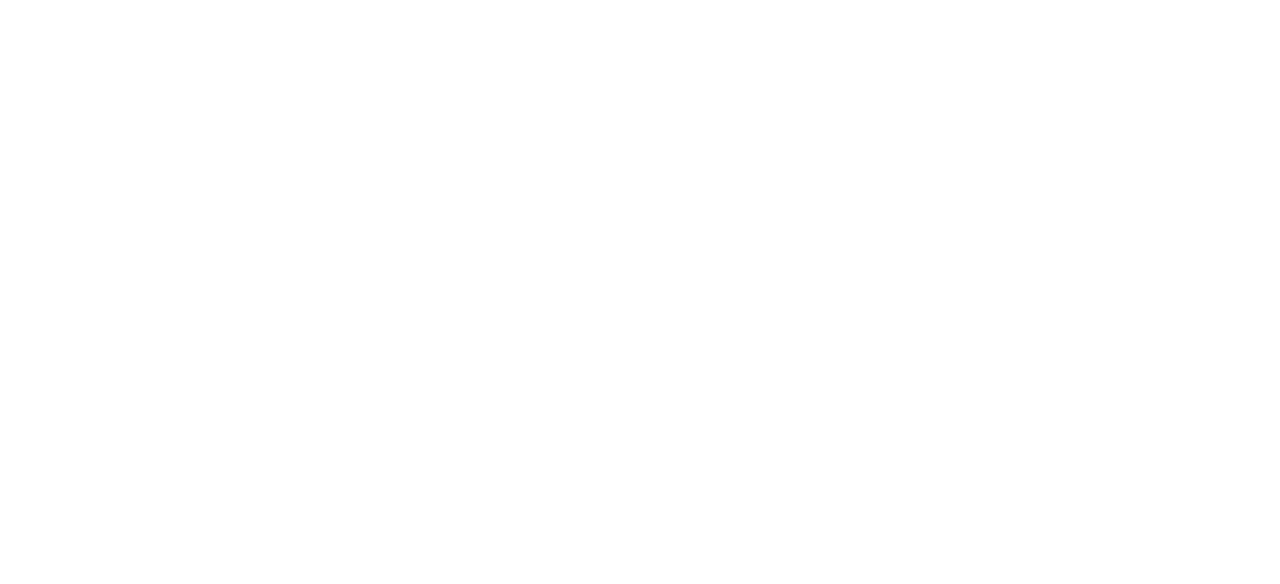
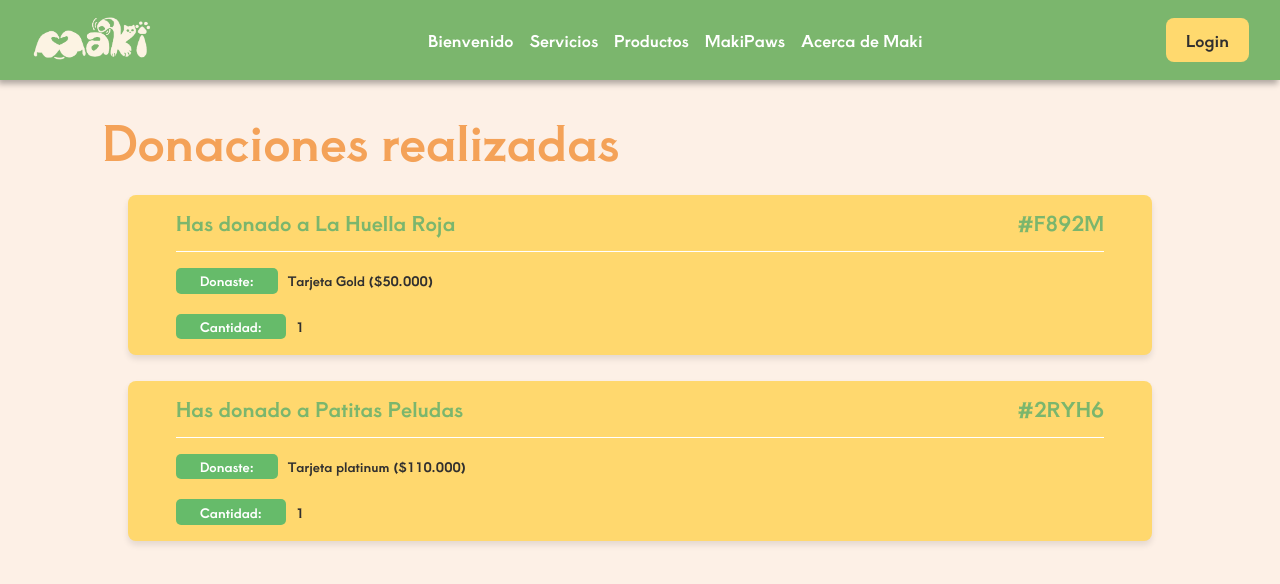
Before and after one commit to Proyecto-Maki/Maki-Frontend, a React (Vite) app in the folder frontend/: page /donaciones-realizadas in a window 1280 px wide. Before the commit this address had no page. Shown: the top 584 px of the page. Built offline with nearby package versions, Linux system fonts and the light colour scheme.

Commit message:
Vista donaciones realizadas por cliente

```diff
--- a/frontend/src/App.jsx
+++ b/frontend/src/App.jsx
@@ -36,6 +36,7 @@
 import DonacionesRecibidas from "./pages/donaciones-recibidas";
 import ResumenCuidado from "./pages/resumen-solicitud-cuidado";
 import InfoCuidadores from "./pages/info-cuidador";
+import DonacionesRealizadas from "./pages/donaciones-realizadas";
 
 function App() {
   const [numItemsCarrito, setNumeroItemsCarrito] = useState(0);
@@ -119,6 +120,7 @@
         <Route path="/donaciones-recibidas" element={<DonacionesRecibidas />}></Route>
         <Route path="/resumen-cuidado" element={<ResumenCuidado />}></Route>
         <Route path="/info-cuidador" element={<InfoCuidadores />}></Route>
+        <Route path="/donaciones-realizadas" element={<DonacionesRealizadas />}></Route>
       </Routes>
     </BrowserRouter>
   );
--- /dev/null
+++ b/frontend/src/pages/donaciones-realizadas.jsx
@@ -0,0 +1,69 @@
+import React, { useState, useEffect } from "react";
+import Navbar from "../components/navbar.jsx";
+import "../styles/solicitudes-adopcion.css";
+import "../styles/mis-solicitudes-cuidado.css";
+import "../styles/donaciones-realizadas.css";
+import { useNavigate } from "react-router-dom";
+import ErrorModal from "../components/ErrorModal.jsx";
+import api from "../api.js";
+
+const solicitudAdopcion = [
+    { id: "F892M", fundacion: "La Huella Roja", tarjeta: "Tarjeta Gold ($50.000)", cantidad: "1" },
+    { id: "2RYH6", fundacion: "Patitas Peludas", tarjeta: "Tarjeta platinum ($110.000)", cantidad: "1" },
+
+];
+
+const DonacionesRealizadas = () => {
+    const [isCliente, setIsCliente] = useState(false); // Definir el estado de is_cliente
+
+    return (
+        <div className="absolute-solicitudes-adopcion-container">
+            <Navbar />
+            <div className="contenedor-solicitudes-adopcion">
+                <h3 className="titulo-solicitud-cuidado">Donaciones realizadas</h3>
+                {solicitudAdopcion.length === 0 ? (
+                    <div className="no-solicitudes">
+                        <h3>No hay donaciones realizadas</h3>
+                    </div>
+                ) : (
+                    solicitudAdopcion.map((solicitud, index) => (
+                        <div key={index} className="tarjeta-solicitudes-adopcion-sa">
+                            <div className="fila-superior-sa">
+                                <div className="icono-y-titulo-sa">
+                                    <h3 className="titulo-sa">Has donado a {solicitud.fundacion}</h3>
+                                </div>
+                                <div className="id-y-chevron-sa">
+                                    <h3 className="id-sa">#{solicitud.id}</h3>
+                                </div>
+                            </div>
+
+                            <div className="fila-intermedia-sa">
+                                <div className="nombre-y-apellido-dr">
+                                    {!isCliente && (
+                                        <>
+                                            <p className="nombre-cliente-sa">
+                                                <button className="estado-sa">Donaste:</button>
+                                                <span className="recibiste-tarjeta-content-dr">
+                                                    {solicitud.tarjeta}
+                                                </span>
+                                            </p>
+                                        </>
+                                    )}
+
+                                    <p className="fecha-sa">
+                                        <button className="estado-sa">Cantidad:</button>
+                                        <span className="cantidad-content-dr">
+                                            {solicitud.cantidad}
+                                        </span>
+                                    </p>
+                                </div>
+                            </div>
+                        </div>
+                    ))
+                )}
+            </div>
+        </div>
+    );
+};
+
+export default DonacionesRealizadas;
--- a/frontend/src/styles/donaciones-recibidas.css
+++ b/frontend/src/styles/donaciones-recibidas.css
@@ -8,3 +8,14 @@
 .recibiste-tarjeta-content-dr, .cantidad-content-dr{
     margin-left: 10px;
 }
+
+@media (max-width: 768px) {
+    .fila-intermedia-sa{
+        display: flex;
+        flex-direction: column;
+        justify-content: left;
+        justify-items: left;
+        border: 2px solid red;
+    }
+
+}
```
Also changed, not shown: frontend/src/styles/donaciones-realizadas.css (added).
